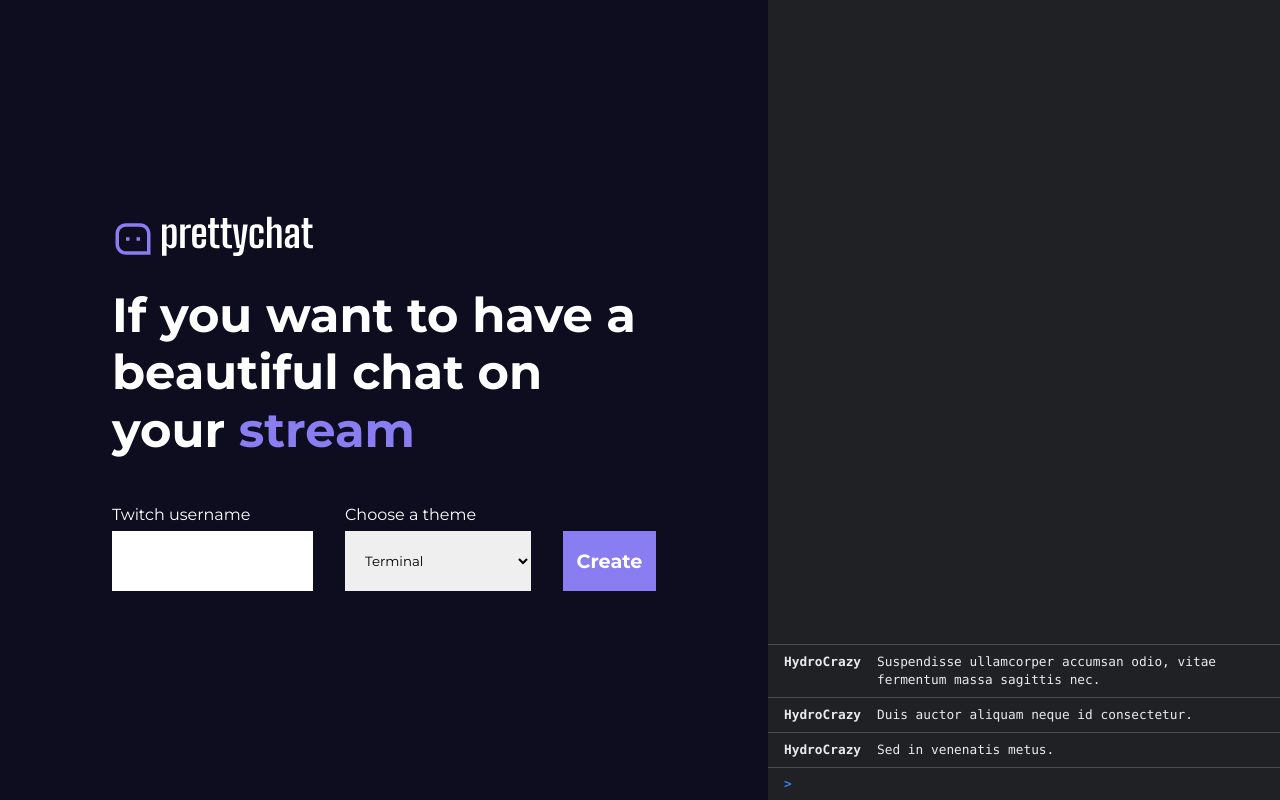
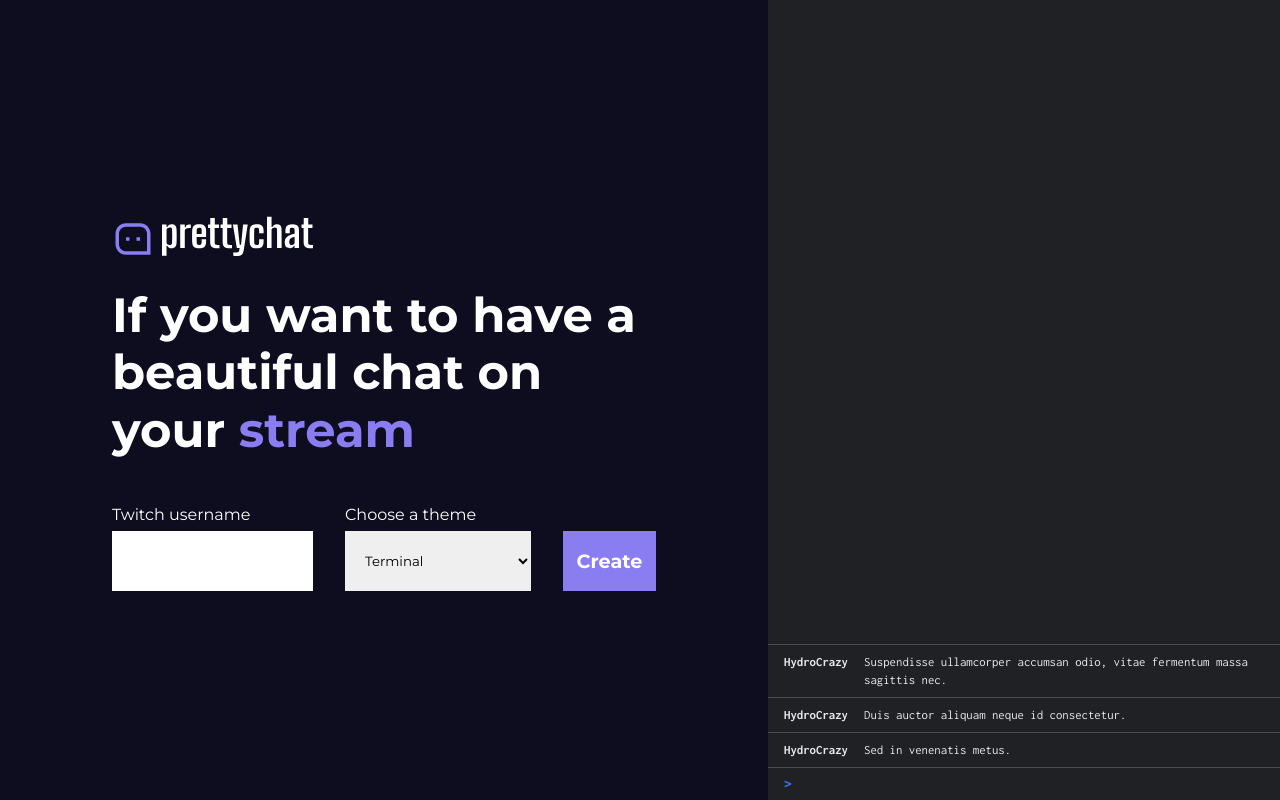
Before and after one commit to WilliamTraoreee/prettychat, a React (Create React App) app: page / in a window 1280 px wide. Built offline with nearby package versions, Linux system fonts and the light colour scheme.

Commit message:
Change font for Terminal theme

```diff
--- a/src/themes/Terminal/Terminal.scss
+++ b/src/themes/Terminal/Terminal.scss
@@ -1,3 +1,5 @@
+@import url('https://fonts.googleapis.com/css2?family=Inconsolata:wght@400;700&display=swap');
+
 .theme-terminal {
   background: #202124;
   color: #E8EAED;
@@ -19,6 +21,7 @@
   font-family: Consolas;
   font-size: .8em;
   align-items: baseline;
+  font-family: 'Inconsolata', monospace;
 
   strong {
     font-weight: 700;
```
